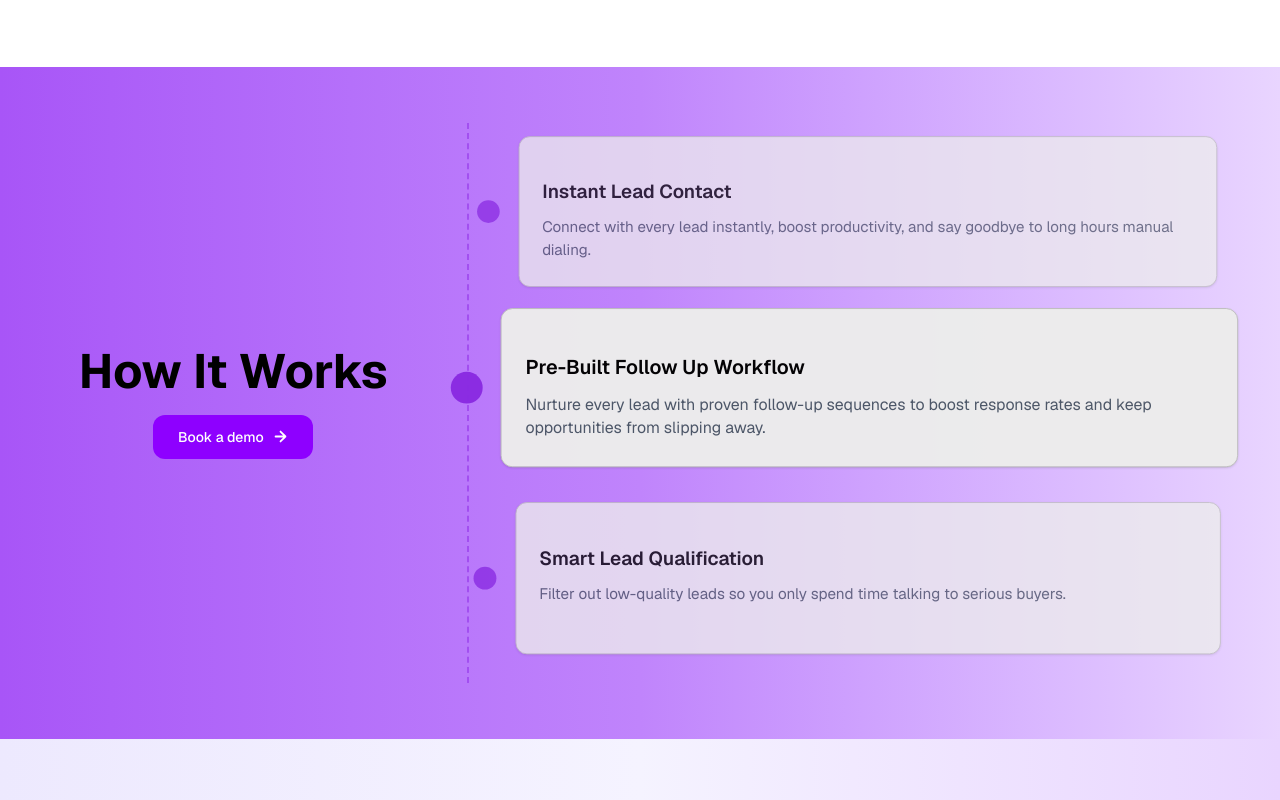
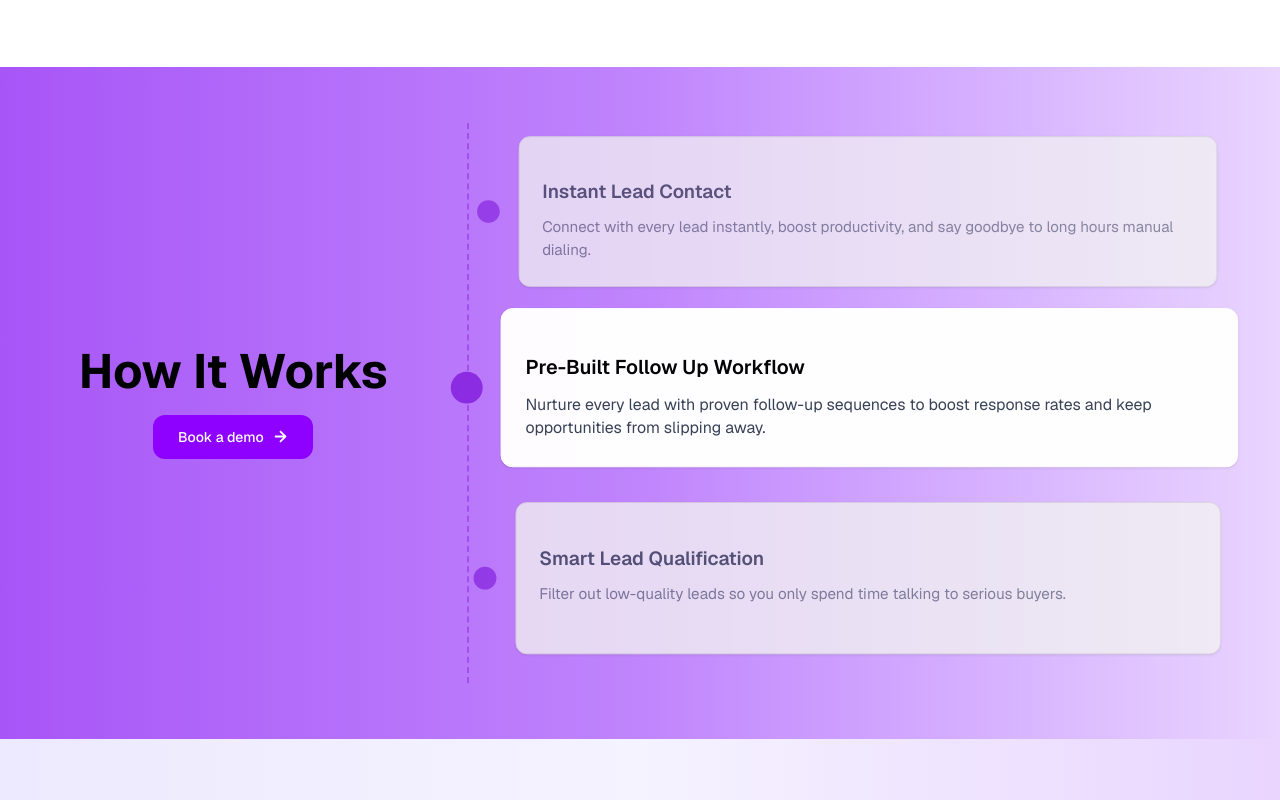
Before and after one commit to juyel66/CallmeAI, a Next.js app: page /solutions in a window 1280 px wide. Shown: the part 680-1480 px from the top of the page. Built offline with nearby package versions, Linux system fonts and the light colour scheme.

Commit message:
Update SolutionHowItWork component: enhance card styling and adjust visibility for different screen sizes

```diff
--- a/app/pages/SolutionPage/SolutionHowItWork/SolutionHowItWork.tsx
+++ b/app/pages/SolutionPage/SolutionHowItWork/SolutionHowItWork.tsx
@@ -230,7 +230,7 @@ const SolutionHowItWork = () => {
         </div>
 
         {/* RIGHT SIDE HORIZONTAL CARDS */}
-        <div className="relative hidden lg:block">
+        <div className="relative hidden md:block">
           <div className="absolute left-6 top-0 h-full border-l-2 border-dashed border-[#9333EA]/60" />
 
           <div
@@ -238,46 +238,53 @@ const SolutionHowItWork = () => {
             className="relative h-140 overflow-hidden pr-2 select-none cursor-grab active:cursor-grabbing"
           >
             <div ref={cardsTrackRef} className="flex flex-col gap-6 pb-12 will-change-transform">
-              {data.map((item, index) => (
-                <div
-                  key={index}
-                  className="solution-card relative pl-14"
-                >
+              {data.map((item, index) => {
+                const isActive = activeIndex === index;
+
+                return (
+                  <div key={index} className="solution-card relative pl-14">
                     <div
                       onClick={() => HandleVerticaleLine(index)}
                       className={`absolute top-1/2 -translate-y-1/2 rounded-full bg-[#8A2BE2] transition-all duration-200 ${
-                      activeIndex === index ? "left-1.5 h-8 w-8" : "left-3 h-6 w-6"
+                        isActive ? "left-1.5 h-8 w-8" : "left-3 h-6 w-6"
                       }`}
                     />
 
-                  <div className="min-h-40  rounded-xl border border-[#BEBEBE] bg-[#ECECEC] p-6 text-start shadow-sm">
-                  <h3 className="text-xl mt-5 font-semibold text-black">
+                    <div
+                      className={`min-h-40 rounded-xl border p-6 text-start shadow-sm transition-all duration-300 ${
+                        isActive
+                          ? "border-white bg-white shadow-[0_14px_30px_rgba(0,0,0,0.10)]"
+                          : "border-[#D7D7D7] bg-[#F2F2F2]"
+                      }`}
+                    >
+                      <h3 className={`mt-5 text-xl font-semibold ${isActive ? "text-black" : "text-gray-700"}`}>
                         {item.title}
                       </h3>
-                  <p className="mt-3 text-base text-gray-600">
+                      <p className={`mt-3 text-base ${isActive ? "text-gray-700" : "text-gray-500"}`}>
                         {item.desc}
                       </p>
                     </div>
                   </div>
-              ))}
+                );
+              })}
             </div>
           </div>
         </div>
 
         {/* MOBILE / TABLET STACK */}
-        <div className="grid gap-4 lg:hidden">
+        <div className="grid gap-4 md:hidden">
           {data.map((item, index) => (
             <div
               key={index}
-              className="rounded-xl border border-[#BEBEBE] bg-[#ECECEC] p-5 text-left shadow-sm"
+              className="rounded-xl border border-[#D7D7D7] bg-[#F2F2F2] p-5 text-left shadow-sm"
             >
               <div className="mb-3 inline-flex h-8 w-8 items-center justify-center rounded-full bg-[#8A2BE2] text-sm font-semibold text-white">
                 {index + 1}
               </div>
-              <h3 className="text-lg font-semibold text-black sm:text-xl">
+              <h3 className="text-lg font-semibold text-gray-700 sm:text-xl">
                 {item.title}
               </h3>
-              <p className="mt-3 text-sm leading-6 text-gray-600 sm:text-base">
+              <p className="mt-3 text-sm leading-6 text-gray-500 sm:text-base">
                 {item.desc}
               </p>
             </div>
```
Lines whose indentation alone changed are shown as unchanged.
